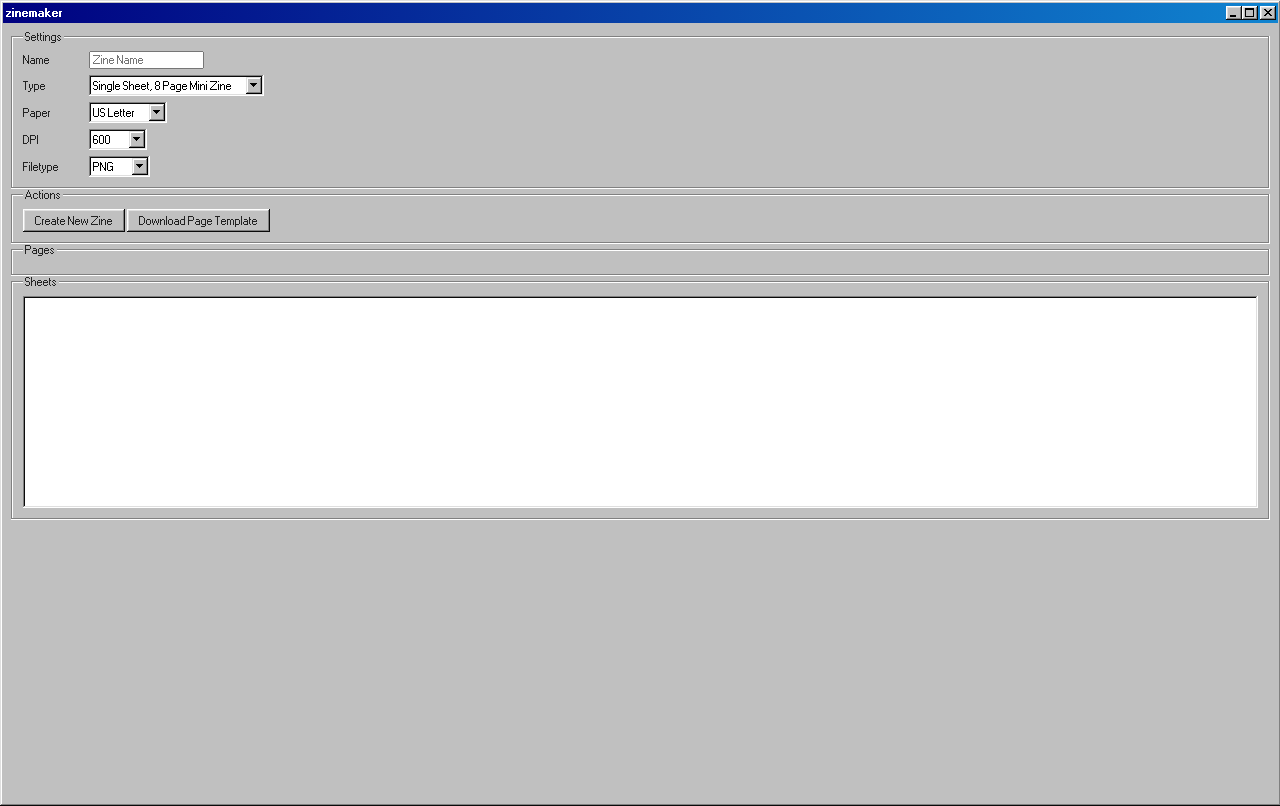
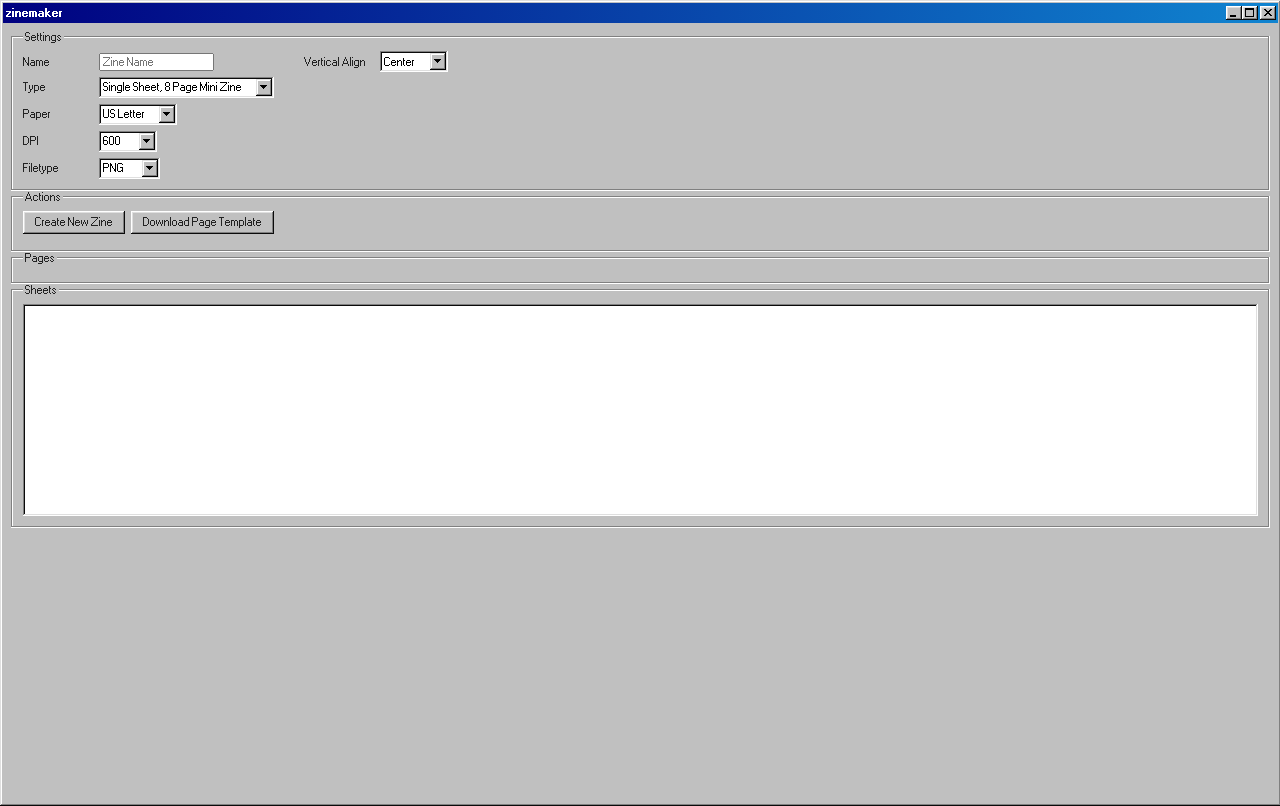
Before and after one commit to sixteenmillimeter/zinemaker, a plain HTML site: page index.html in a window 1280 px wide. Drawn offline with nearby package versions, Linux system fonts and the light colour scheme.

Commit message:
Move buttons into their own row

```diff
--- a/index.html
+++ b/index.html
@@ -19,6 +19,7 @@
 			<div class="window-body">
 				<fieldset>
 					<legend>Settings</legend>
+					<div class="field-col">
 						<div class="field-row">
 							<label>Name</label>
 							<input name="filename" id="filename" placeholder="Zine Name" />
@@ -53,14 +54,25 @@
 								<option value="image/jpeg">JPEG</option>
 							</select>
 						</div>
+					</div>
+					<div class="field-col">
+						<div class="field-row">
+							<label>Vertical Align</label>
+							<select name="valign" id="valign" >
+								<option value="top" >Top</option>
+								<option value="center" selected="selected">Center</option>
+								<option value="bottom" >Bottom</option>
+							</select>
+						</div>
+					</div>
 				</fieldset>
 				<fieldset>
 					<legend>Actions</legend>
-					<div>
+					<div class="field-row">
 						<button id="create" onclick="main();">Create New Zine</button>
 						<button id="template" onclick="downloadTemplate();">Download Page Template</button>
-						<span id="action"></span>
 					</div>
+					<div class="field-row" id="action"></div>
 				</fieldset>
 				<fieldset>
 					<legend>Pages</legend>
--- a/zine.css
+++ b/zine.css
@@ -43,6 +43,13 @@ html,body{
 	height: auto;
 }
 .field-row label{
-	width: 60px;
+	width: 70px;
 	text-align: right;
 }
+.field-col:nth-child(3) {
+	padding-left: 30px;
+}
+.field-col {
+	display: table-cell;
+	width: 50%;
+}
--- a/zine.js
+++ b/zine.js
@@ -488,7 +488,6 @@ function dragndrop () {
 		e.stopPropagation()
 	}
 
-
 	;['dragenter', 'dragover', 'dragleave', 'drop'].forEach(eventName => {
 		dropArea.addEventListener(eventName, preventDefaults, false)
 	})
```
Lines whose indentation alone changed are shown as unchanged.
